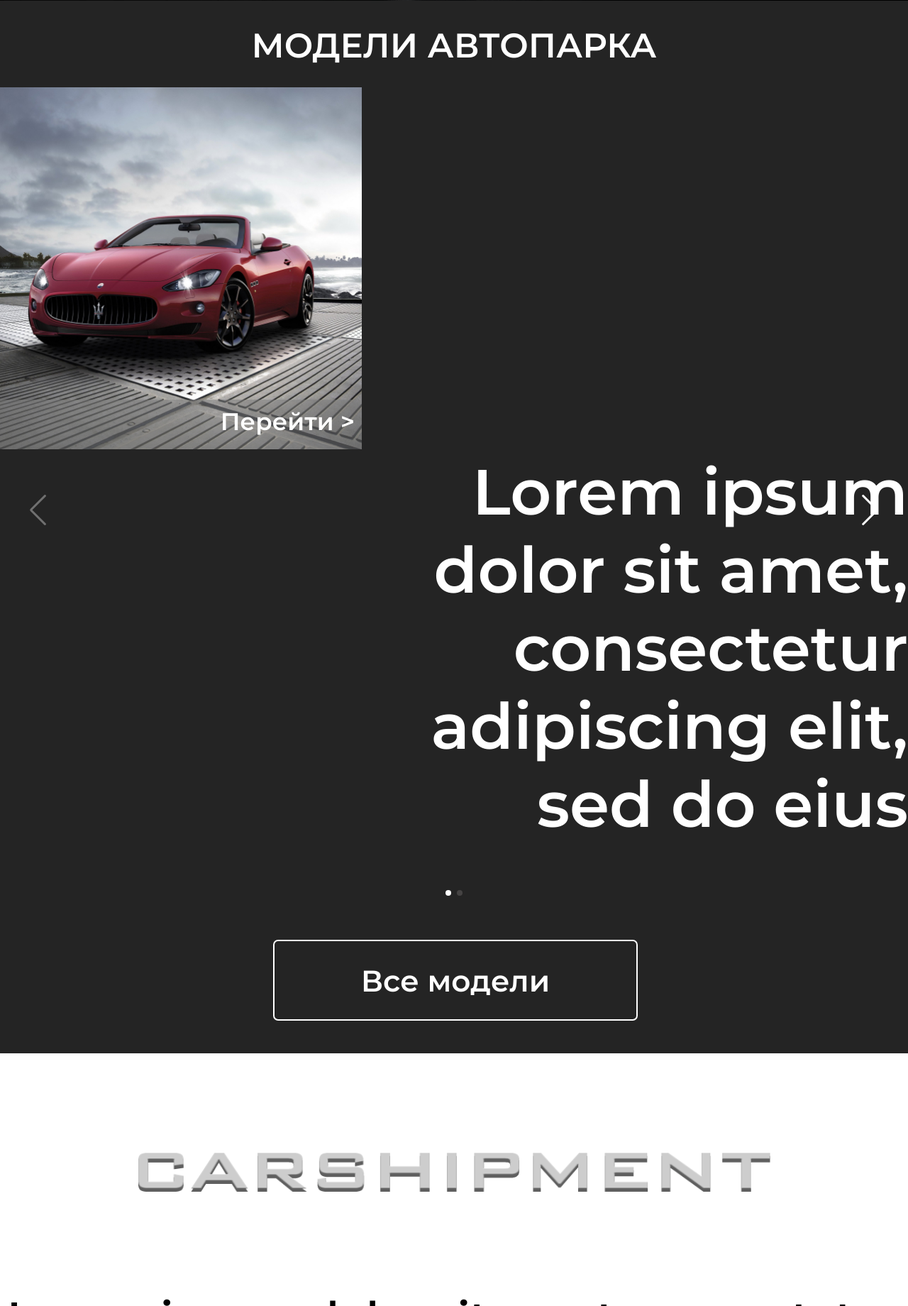
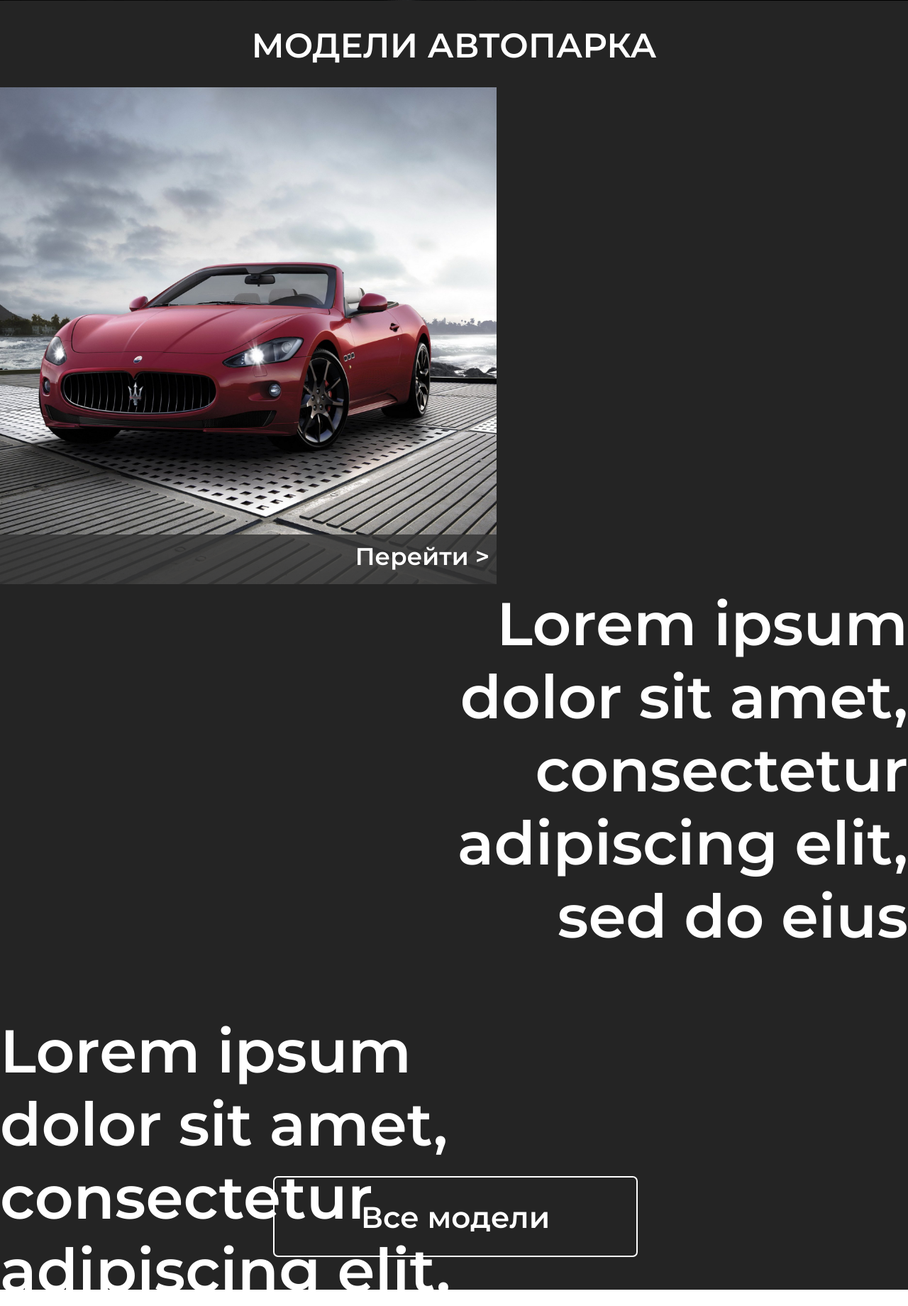
Before and after one commit to Nikita3164/Carshipment, a Flask app: page / in a window 1280 px wide. Shown: the part 628-2468 px from the top of the page at 71% size. Run offline with Flask 3, Linux system fonts and the light colour scheme.

Commit message:
Удаление

```diff
--- a/static/css/base_style.css
+++ b/static/css/base_style.css
@@ -101,25 +135,43 @@
 
 .models{
     background-color: #242424;
+}
+
+h1 {
+    margin: 0;
+    font-family: 'Montserrat', sans-serif;
+    font-size: 48px;
+    padding-top: 30px;
+    padding-bottom: 30px;
+    text-align: center;
+    color: white;
     opacity: 0;
     transform: translate(-50%, 0);
     transition: opacity 0.5s ease-in-out, transform 0.5s ease-in-out;
 }
 
-.models.visible {
+h1.visible {
     opacity: 1;
     transform: translate(0, 0);
-  }
+}
 
-.square{
+.car-img{
     width: 765px;
     height: 765px;
     background-color: black;
     display: inline-block;
     position: relative;
+    opacity: 0;
+    transform: translate(0, 40%);
+    transition: opacity 0.5s ease-in-out, transform 0.5s ease-in-out;
 }
 
-.square img{
+.car-img.visible {
+    opacity: 1;
+    transform: translate(0, 0);
+}
+
+.car-img img{
     width: 100%;
 }
 
@@ -128,12 +180,12 @@
     bottom: 0;
     width: 100%;
     height: 70px;
-    background-color: rgba(128, 128, 128, 0.5);
+    background-color: rgba(55, 55, 55, 0.85);
     transition: 0.5s;
 }
 
 .line:hover{
-    background-color: rgba(128, 128, 128, 1);
+    background-color: rgba(55, 55, 55, 1);
     cursor: pointer;
 }
 
@@ -151,15 +203,47 @@
     width: 788px;
     height: 602px;
     color: white;
-    font-size: 90px;
+    font-size: 100px;
     float: right;
     display: inline-block;
     text-align: right;
-
+    opacity: 0;
+    transform: translate(0, 30%);
+    transition: opacity 0.5s ease-in-out, transform 0.5s ease-in-out;
 }
 
-.s1{
+.about.visible {
+    opacity: 1;
+    transform: translate(0, 0);
+}
+
+.block1{
+    padding-bottom: 80px;
+}
+
+.block2{
+    height: 765px;
+}
+
+.car1-img{
+    width: 765px;
+    height: 765px;
+    background-color: black;
+    display: inline-block;
+    position: relative;
     float: right;
+    opacity: 0;
+    transform: translate(0, 40%);
+    transition: opacity 0.5s ease-in-out, transform 0.5s ease-in-out;
+}
+
+.car1-img.visible {
+    opacity: 1;
+    transform: translate(0, 0);
+}
+
+.car1-img img{
+    width: 100%;
 }
 
 .about1{
@@ -167,18 +251,16 @@
     width: 788px;
     height: 602px;
     color: white;
-    font-size: 90px;
+    font-size: 100px;
     display: inline-block;
+    opacity: 0;
+    transform: translate(0, 30%);
+    transition: opacity 0.5s ease-in-out, transform 0.5s ease-in-out;
 }
 
-h1 {
-    margin: 0;
-    font-family: 'Montserrat', sans-serif;
-    font-size: 48px;
-    padding-top: 30px;
-    padding-bottom: 30px;
-    text-align: center;
-    color: white;
+.about1.visible {
+    opacity: 1;
+    transform: translate(0, 0);
 }
 
 /*Слайдер*/
@@ -228,6 +310,14 @@
     margin: 50px auto;
     width: 510px;
     height: 110px;
+    opacity: 0;
+    transform: translate(-50%, 0);
+    transition: opacity 0.5s ease-in-out, transform 0.5s ease-in-out;
+}
+
+.all_models.visible{
+    opacity: 1;
+    transform: translate(0, 0);
 }
 
 .all_border{
@@ -344,12 +433,31 @@
 
 @media (max-width: 1652px){
     .container{
-        max-width: 1300px;
+        max-width: 1400px;
     }
 
-    .square{
-        width: 510px;
-        height: 510px;
+    .car-img{
+        width: 700px;
+        height: 700px;
+    }
+
+    .about{
+        font-size: 85px;
+        width: 650px;
+    }
+
+    .car1-img{
+        width: 700px;
+        height: 700px;
+    }
+
+    .about1{
+        font-size: 85px;
+        width: 650px;
+    }
+
+    .block2{
+        height: 700px;
     }
 
     .info{
--- a/templates/base.html
+++ b/templates/base.html
@@ -13,7 +13,18 @@
 </head>
 <body>
     <div class="header">
-        <div class="menu"><img src="static/img/menu.png"></div>
+        <div class="menu">
+            <img src="static/img/menu.png">
+            <div class="menu_content">
+                <a href="#"><div class="menu_line">АВТОМОБИЛИ</div></a>
+                <a href="#"><div class="menu_line">УСЛУГИ</div></a>
+                <a href="#"><div class="menu_line">СОТРУДНИЧЕСТВО</div></a>
+                <a href="#"><div class="menu_line">КОНТАКТЫ</div></a>
+                <a href="#"><div class="menu_line">ОФЕРТА</div></a>
+                <a href="#"><div class="menu_line">ИНВЕСТОРАМ</div></a>
+                <a href="#"><div class="menu_line">FAQ</div></a>
+            </div>
+        </div>
         <div class="logo"><img src="static/img/logo.png"></div>
         <div class="phone"><img src="static/img/phone.png"></div>
     </div>
@@ -29,49 +40,28 @@
     <div class="models">
         <div class="container">
             <h1>МОДЕЛИ АВТОПАРКА</h1>
-            <div class="swiper autoSwiper">
-                <div class="swiper-wrapper">
-                  <div class="swiper-slide">
-                        <div class="square"><img src="static/img/car1.png"><div class="line"><div class="line-text">Перейти ></div></div></div>
+                <div class="block1">
+                    <div class="car-img"><img src="static/img/car1.png"><div class="line"><div class="line-text">Перейти ></div></div></div>
                     <div class="about">Lorem ipsum dolor sit amet,
                             consectetur adipiscing elit, sed do eius</div>
                 </div>
-                  <div class="swiper-slide">
-                        <div class="s1"><div class="square"><img src="static/img/car2.png"><div class="line"><div class="line-text">Перейти ></div></div></div></div>
+                <div class="block2">
                     <div class="about1">Lorem ipsum dolor sit amet,
                         consectetur adipiscing elit, sed do eius</div>
+                    <div class="car1-img"><img src="static/img/car2.png"><div class="line"><div class="line-text">Перейти ></div></div></div>
                 </div>
-                </div>
-                <div class="swiper-pagination swiper-pagination1"></div>
-            </div>
-            <div id="auto_sw" class="swiper-button-next"></div>
-            <div id="auto_sw" class="swiper-button-prev"></div>
             <div class="all_models"><div class="all_border"><div class="all-text">Все модели</div></div></div>
         </div>
     </div>
 
+    <div class="fon">
         <div class="carshipment">
             <div class="container">
                 <img src="static/img/logo2.png">
-            <div class="swiper infoSwiper">
-                <div class="swiper-wrapper">
-                  <div class="swiper-slide">
                 <div class="info">Lorem ipsum dolor sit amet, consectetur adipiscing elit,
                             sed do eiusmod tempor incididunt ut labore et dolore magna aliqua.
                             Quis ipsum suspendisse ultrices gravida. Risus commodo viverra
                             maecenas accumsan lacus vel facilisis.</div>
-                  </div>
-                  <div class="swiper-slide">
-                    <div class="info">Lorem ipsum dolor sit amet, consectetur adipiscing elit,
-                        sed do eiusmod tempor incididunt ut labore et dolore magna aliqua.
-                        Quis ipsum suspendisse ultrices gravida. Risus commodo viverra
-                        maecenas accumsan lacus vel facilisis.</div>
-                  </div>
-                </div>
-                <div class="swiper-pagination swiper-pagination2"></div>
-            </div>
-            <div class="swiper-button-next"></div>
-            <div class="swiper-button-prev"></div>
             </div>
         </div>
 
@@ -104,11 +94,9 @@
                 <div class="swiper-button-prev"></div>
             </div>
         </div>
+    </div>
 
     <div class="footer">
-        <div class="foot-block">
-            <img src="static/img/footer-background.png">
-        </div>
         <div class="copyright">
             © 2023 carshipment.ru - новый способ приобретения автомобилей.
             Копирование материалов запрещено.
```
Also changed, not shown: other parts of static/css/base_style.css (+43 -9 lines), static/js/main.js (+51 -14 lines). Lines whose indentation alone changed are shown as unchanged.
